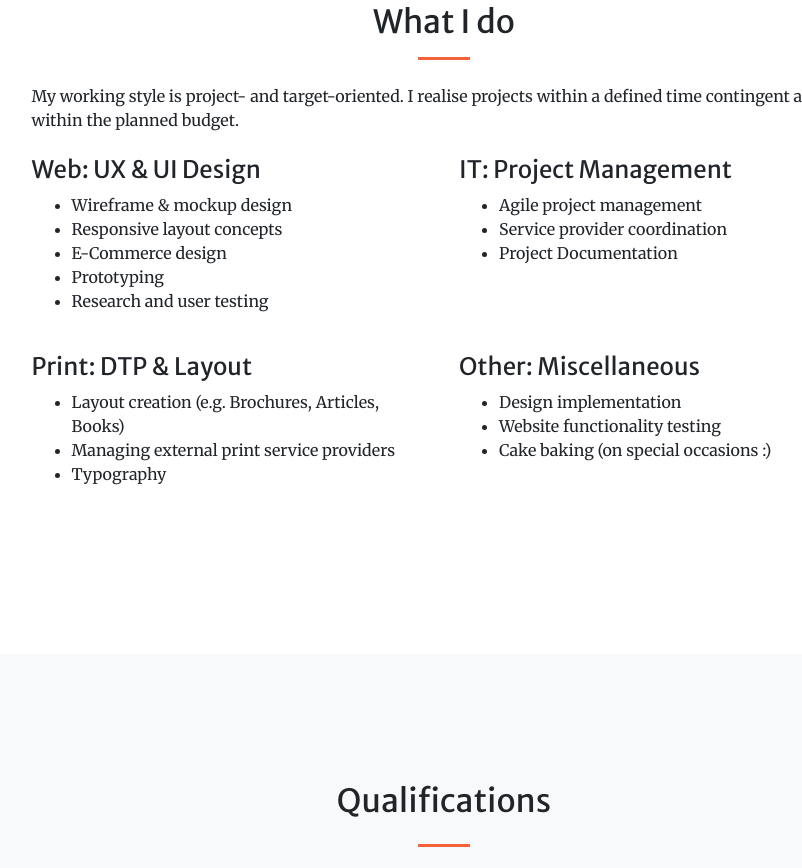
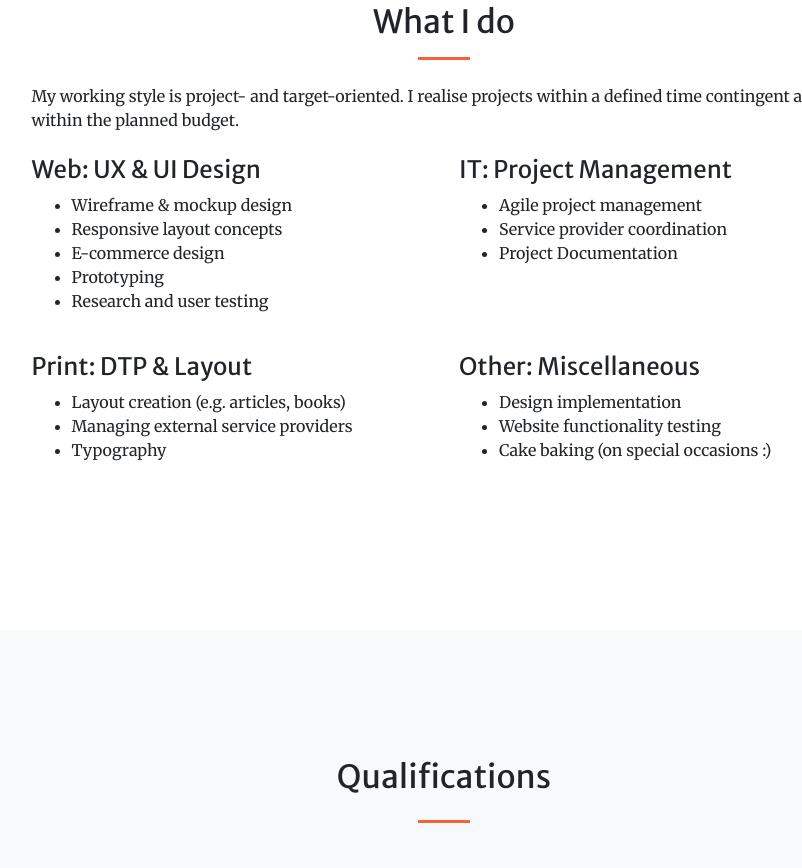
Before and after one commit to nyutash/annashel.com, a website with bundled scripts: page index.html in a window 1280 px wide. Shown: the part 925-1793 px from the top of the page, without its empty margins (196-998 px from the left). Built offline with nearby package versions, Linux system fonts and the light colour scheme.

Commit message:
What I do wording

```diff
--- a/index.html
+++ b/index.html
@@ -110,7 +110,7 @@ I am best in combining creative and technical tasks. I feel comfortable working
                 <ul>
                   <li>Wireframe & mockup design</li>
                   <li>Responsive layout concepts</li>
-                  <li>E-Commerce design</li>
+                  <li>E-commerce design</li>
                   <li>Prototyping</li>
                   <li>Research and user testing</li>
                 </ul>
@@ -131,8 +131,8 @@ I am best in combining creative and technical tasks. I feel comfortable working
               <div class="col-lg-6 col-md-6 text-left mb-4">
                 <h3 class="h4 mb-2">Print: DTP & Layout</h3>
                 <ul>
-                  <li>Layout creation (e.g. Brochures, Articles, Books) </li>
-                  <li>Managing external print service providers </li>
+                  <li>Layout creation (e.g. articles, books) </li>
+                  <li>Managing external service providers </li>
                   <li>Typography</li>
                 </ul>
               </div>
@@ -248,7 +248,7 @@ I am best in combining creative and technical tasks. I feel comfortable working
                 <p class="mb-6">I speak four different languages and I am comfortable working in international teams.</p>
               <ul>
                 <li><strong>English:</strong> business fluent </li>
-                <li><strong>Danish:</strong> Module 4 (DU3, Danish Education System)</li>
+                <li><strong>Danish:</strong> <a target="_blank" href="https://laerdansk.dk/en/courses/dux/6-modules">Module 4 </a>(DU3, Danish Education System)</li>
                 <li><strong>Ukrainian:</strong> native language </li>
                 <li><strong>Russian:</strong> native language </li>
               </ul>
```
